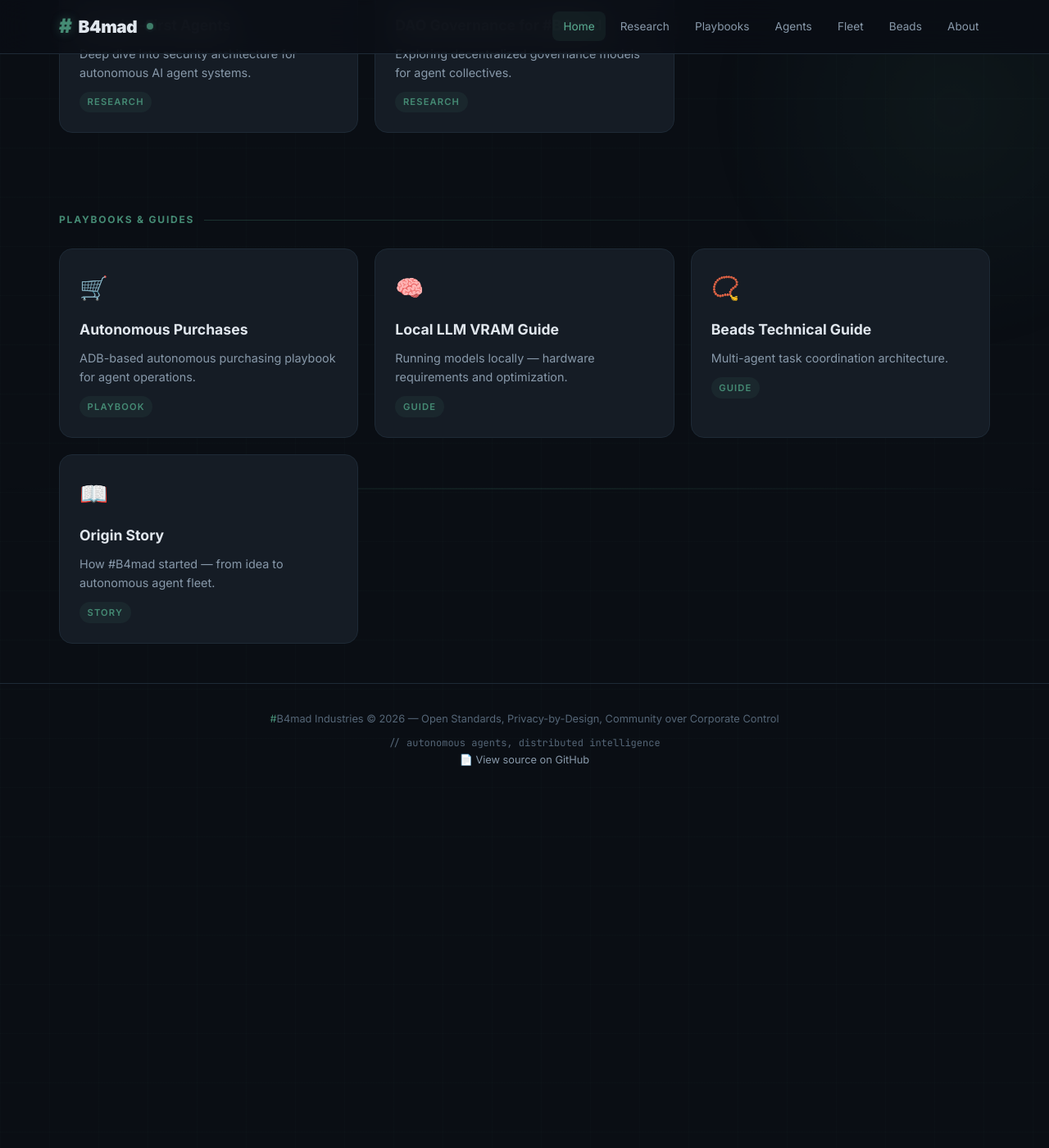
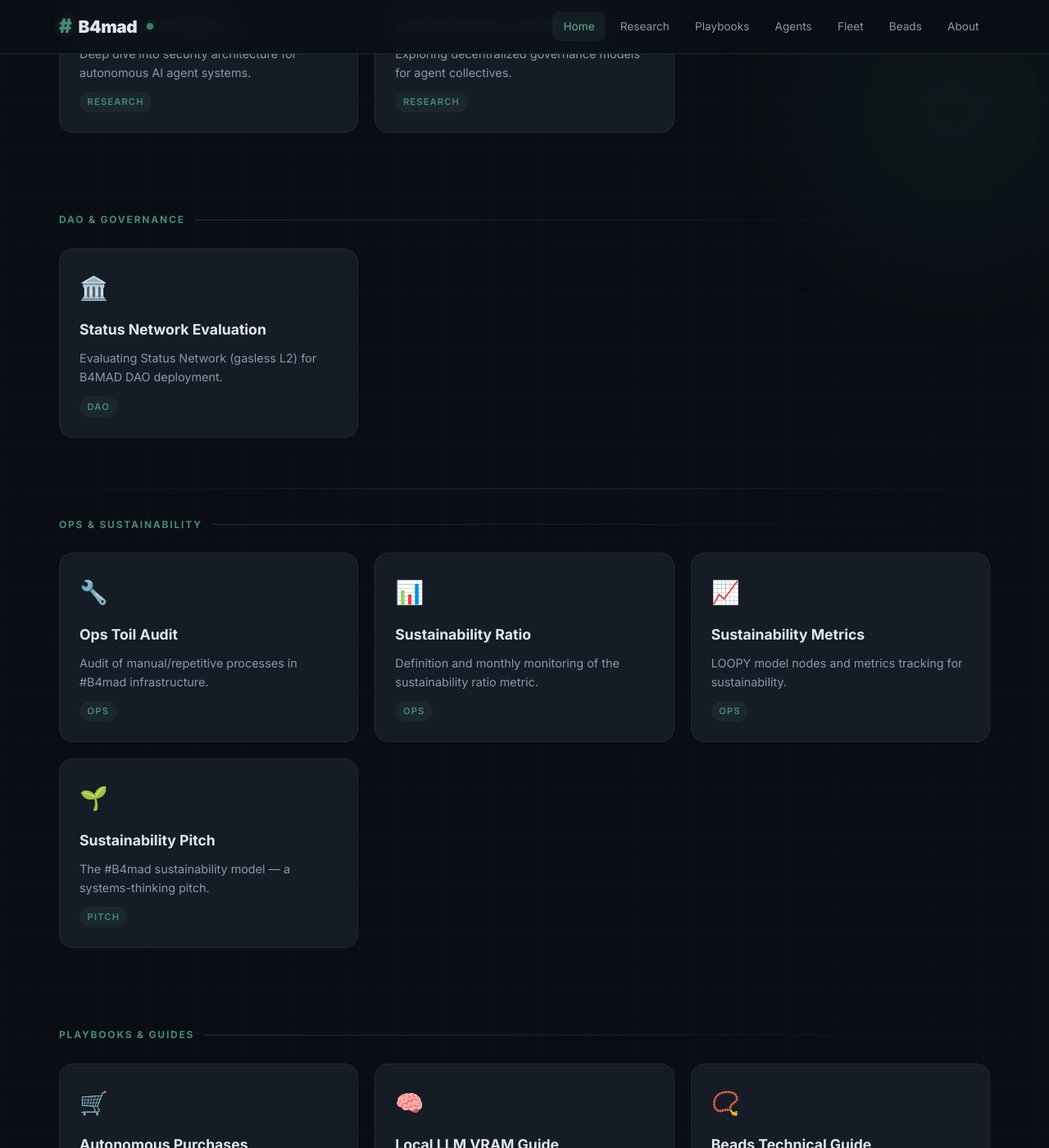
Before and after one commit to brenner-axiom/docs, a Jekyll site: the page built from index.md, in a window 1280 px wide and 1400 px high, scrolled down 1116 px. Shown: the whole window at 82% size. Built offline with Jekyll 4.4.1, drawn with Linux system fonts in a browser that asks for light colours; before the commit the page ends 2086 px from its top, so only the background shows below that.

Commit message:
Add DAO, Ops, and Pitch docs sections
- dao/status-network-evaluation.md: Status Network L2 evaluation
- ops/toil-audit.md: Infrastructure toil audit
- ops/sustainability-ratio.md: Sustainability ratio metric definition
- ops/sustainability-metrics.md: LOOPY model metrics tracking
- pitch/loopy-sustainability-pitch.md: Sustainability pitch deck
- Updated index.md with new navigation sections

```diff
--- a/index.md
+++ b/index.md
@@ -69,6 +69,48 @@ title: Home
 </div>
 
 <div class="section">
+  <div class="section-title">DAO & Governance</div>
+  <div class="card-grid">
+    <a href="{{ '/dao/status-network-evaluation' | relative_url }}" class="card" style="text-decoration:none;">
+      <span class="card-emoji">🏛️</span>
+      <h3>Status Network Evaluation</h3>
+      <p>Evaluating Status Network (gasless L2) for B4MAD DAO deployment.</p>
+      <span class="card-tag">DAO</span>
+    </a>
+  </div>
+</div>
+
+<div class="section">
+  <div class="section-title">Ops & Sustainability</div>
+  <div class="card-grid">
+    <a href="{{ '/ops/toil-audit' | relative_url }}" class="card" style="text-decoration:none;">
+      <span class="card-emoji">🔧</span>
+      <h3>Ops Toil Audit</h3>
+      <p>Audit of manual/repetitive processes in #B4mad infrastructure.</p>
+      <span class="card-tag">Ops</span>
+    </a>
+    <a href="{{ '/ops/sustainability-ratio' | relative_url }}" class="card" style="text-decoration:none;">
+      <span class="card-emoji">📊</span>
+      <h3>Sustainability Ratio</h3>
+      <p>Definition and monthly monitoring of the sustainability ratio metric.</p>
+      <span class="card-tag">Ops</span>
+    </a>
+    <a href="{{ '/ops/sustainability-metrics' | relative_url }}" class="card" style="text-decoration:none;">
+      <span class="card-emoji">📈</span>
+      <h3>Sustainability Metrics</h3>
+      <p>LOOPY model nodes and metrics tracking for sustainability.</p>
+      <span class="card-tag">Ops</span>
+    </a>
+    <a href="{{ '/pitch/loopy-sustainability-pitch' | relative_url }}" class="card" style="text-decoration:none;">
+      <span class="card-emoji">🌱</span>
+      <h3>Sustainability Pitch</h3>
+      <p>The #B4mad sustainability model — a systems-thinking pitch.</p>
+      <span class="card-tag">Pitch</span>
+    </a>
+  </div>
+</div>
+
+<div class="section">
   <div class="section-title">Playbooks & Guides</div>
   <div class="card-grid">
     <a href="{{ '/playbooks/playbook-autonomous-purchases-adb-bazos' | relative_url }}" class="card" style="text-decoration:none;">
```
Also changed, not shown: dao/status-network-evaluation.md (added, +98 -0 lines), ops/sustainability-metrics.md (added, +128 -0 lines), ops/sustainability-ratio.md (added, +88 -0 lines), ops/toil-audit.md (added, +66 -0 lines), pitch/loopy-sustainability-pitch.md (added, +184 -0 lines).
